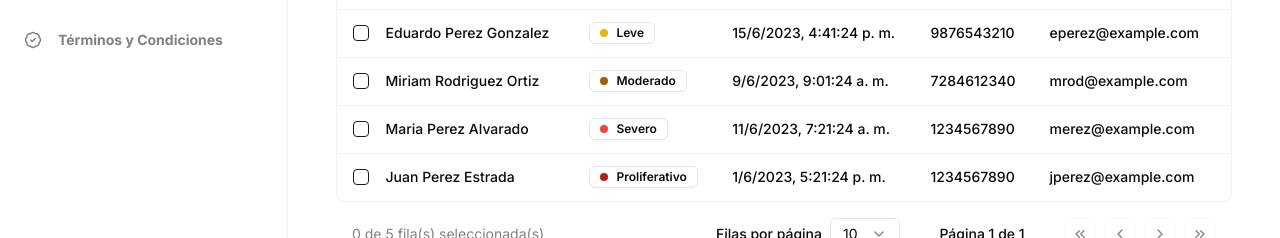
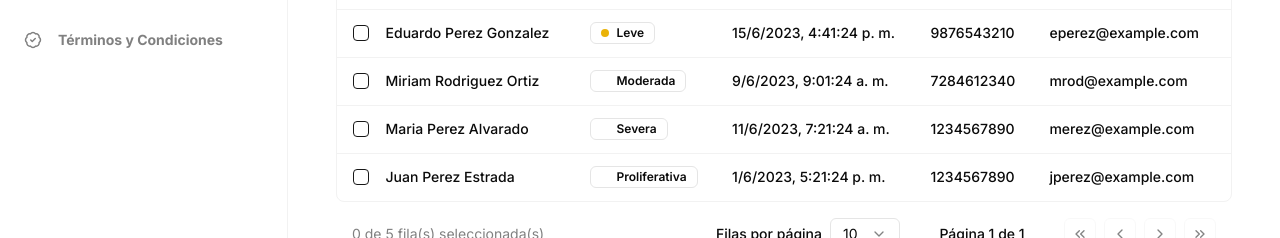
Before and after one commit to omgismartinez/eye, a Next.js app: page /all in a window 1280 px wide. Shown: the part 379-617 px from the top of the page. Built offline with nearby package versions, Linux system fonts and the light colour scheme.

Commit message:
🌌 refactor (data): predictions type

```diff
--- a/components/tables/data.ts
+++ b/components/tables/data.ts
@@ -10,16 +10,16 @@ export const predictions: { label: string, value: Status }[] = [
         value: 'leve',
     },
     {
-        label: 'Moderado',
-        value: 'moderado',
+        label: 'Moderada',
+        value: 'moderada',
     },
     {
-        label: 'Severo',
-        value: 'severo',
+        label: 'Severa',
+        value: 'severa',
     },
     {
-        label: 'Proliferativo',
-        value: 'proliferativo',
+        label: 'Proliferativa',
+        value: 'proliferativa',
     },
 ]
 
@@ -65,7 +65,7 @@ export const feikData: Diagnostic[] = [
         patient: {
             id: '3',
             name: 'Miriam Rodriguez Ortiz',
-            prediction: 'moderado',
+            prediction: 'moderada',
             image: 'https://avatars.dicebear.com/api/open-peeps/3.svg',
             birthdate: new Date('12/3/2002'),
             phone: 7284612340,
@@ -75,7 +75,7 @@ export const feikData: Diagnostic[] = [
             address: 'Calle 123',
             occupation: 'Estudiante',
         },
-        prediction: 'moderado',
+        prediction: 'moderada',
         date: '9/6/2023, 9:01:24 a. m.'
     },
     {
@@ -83,7 +83,7 @@ export const feikData: Diagnostic[] = [
         patient: {
             id: '4',
             name: 'Maria Perez Alvarado',
-            prediction: 'severo',
+            prediction: 'severa',
             image: 'https://avatars.dicebear.com/api/open-peeps/12.svg',
             birthdate: new Date('5/6/1975'),
             phone: 1234567890,
@@ -93,7 +93,7 @@ export const feikData: Diagnostic[] = [
             address: 'Calle 123',
             occupation: 'Ama de casa',
         },
-        prediction: 'severo',
+        prediction: 'severa',
         date: '11/6/2023, 7:21:24 a. m.'
     },
     {
@@ -101,7 +101,7 @@ export const feikData: Diagnostic[] = [
         patient: {
             id: '728ed52f',
             name: 'Juan Perez Estrada',
-            prediction: 'proliferativo',
+            prediction: 'proliferativa',
             image: 'https://avatars.dicebear.com/api/open-peeps/10.svg',
             birthdate: new Date('1/1/1956'),
             phone: 1234567890,
@@ -111,7 +111,7 @@ export const feikData: Diagnostic[] = [
             address: 'Calle Circunvalación, #123, Col. Centro, C.P. 94300, Orizaba, Veracruz.',
             occupation: 'Transportista',
         },
-        prediction: 'proliferativo',
+        prediction: 'proliferativa',
         date: '1/6/2023, 5:21:24 p. m.'
     },
 ]
```
